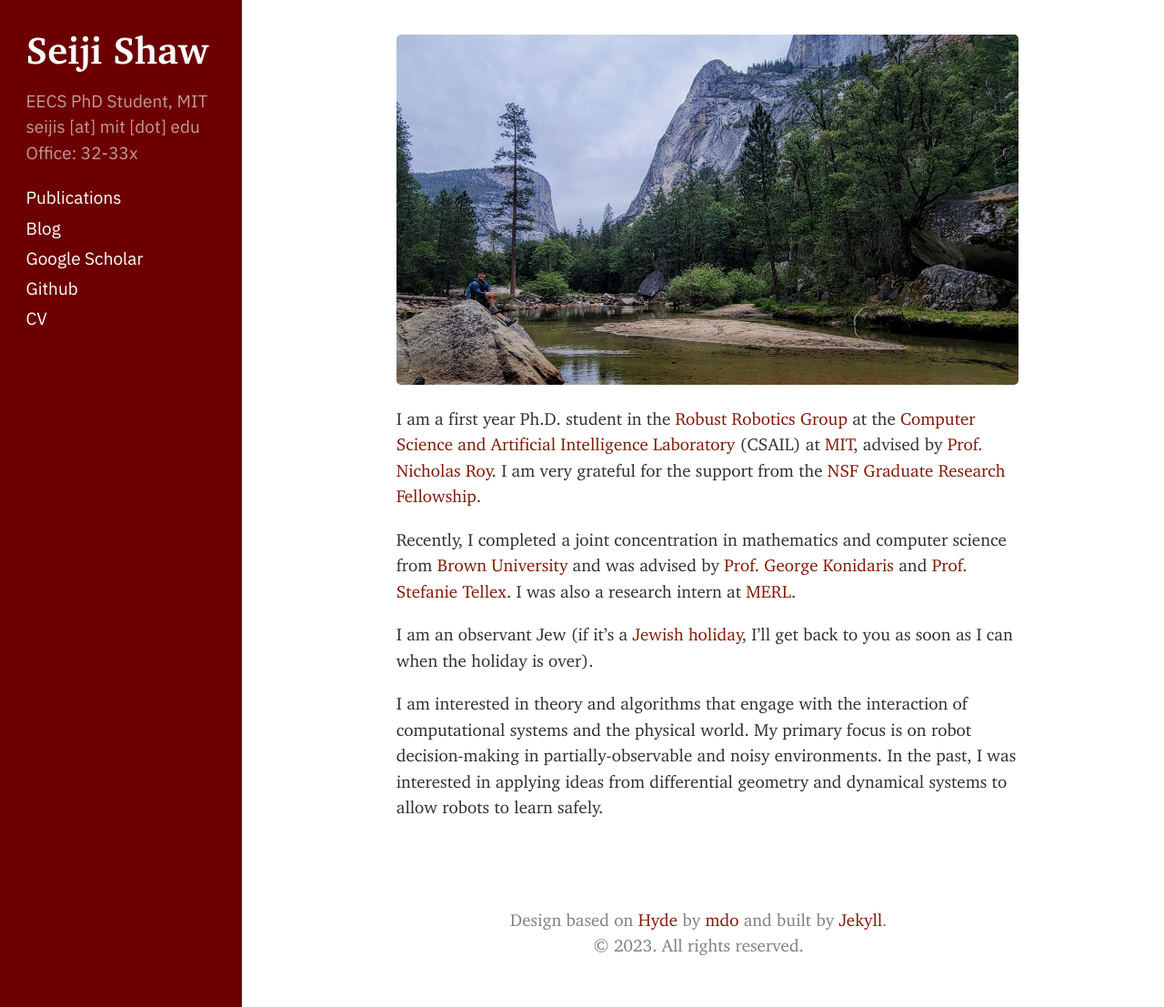
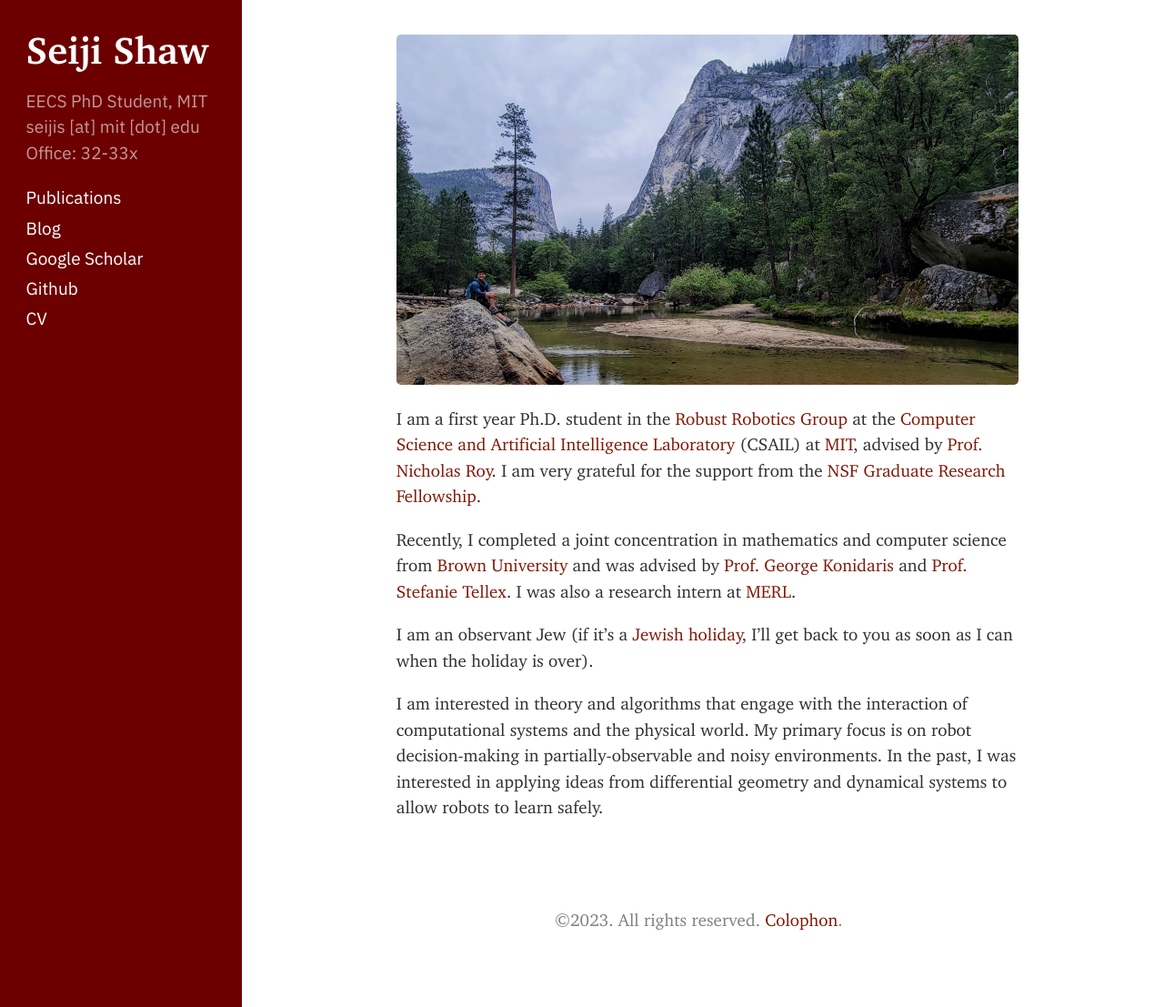
Before and after one commit to sageshoyu/sageshoyu.github.io, a Jekyll site: the page built from docs/index.md, in a window 1280 px wide and 1107 px high. Shown: the whole window at 91% size. Built offline with Jekyll 4.4.1, drawn with Linux system fonts in a browser that asks for light colours; nearby versions of some CDN libraries.

Commit message:
colophon

```diff
--- a/docs/_includes/footer.html
+++ b/docs/_includes/footer.html
@@ -1,5 +1,4 @@
 <footer class='content footer-content'>
 
-    <p>Design based on <a href="https://github.com/poole/hyde">Hyde</a> by <a href="https://twitter.com/mdo">mdo</a> and built by <a href='https://jekyllrb.com/'>Jekyll</a>.<br/>
-    &copy; {{ site.time | date: '%Y' }}. All rights reserved.</p>
+    &copy;{{ site.time | date: '%Y' }}. All rights reserved. <a href='/colophon.html'>Colophon</a>.</p>
 </footer>
```
Also changed, not shown: docs/colophon.md (added, +16 -0 lines).
